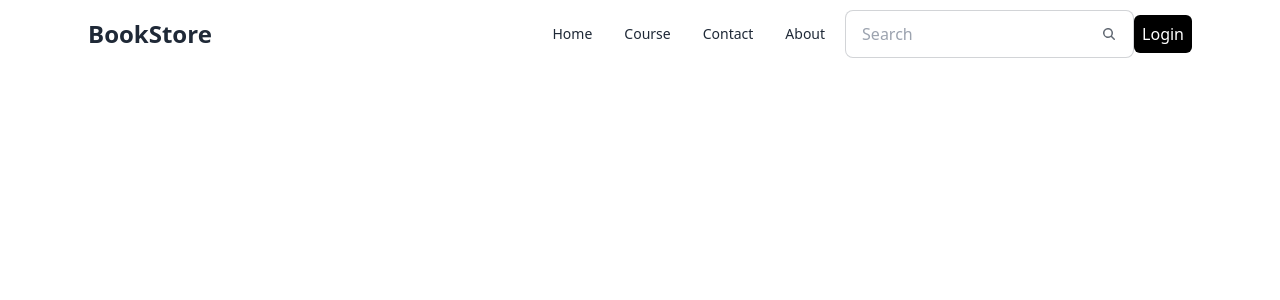
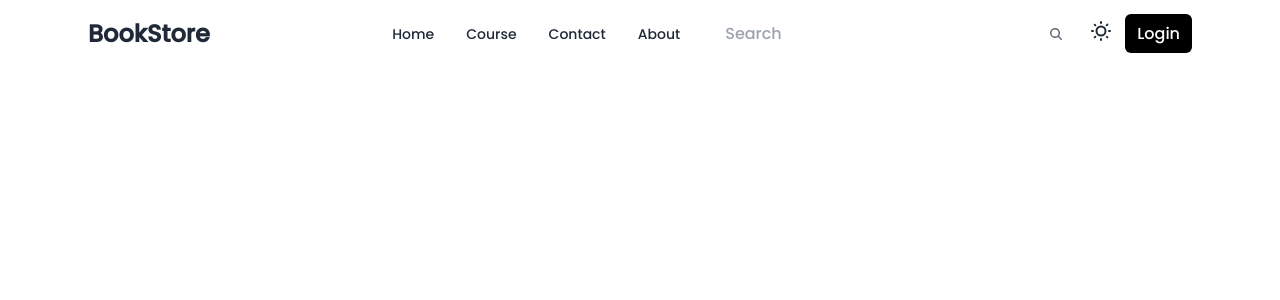
Before and after one commit to TarunPatidar04/BookStore, a React app in the folder Frontend/: page / in a window 1280 px wide. Shown: the top 300 px of the page. Built offline with nearby package versions, Linux system fonts and the light colour scheme; the HTML template or start-up script is replaced by a standard one.

Commit message:
complete  design a Navbar component

```diff
--- a/Frontend/src/components/Navbar.jsx
+++ b/Frontend/src/components/Navbar.jsx
@@ -52,13 +52,17 @@
             </div>
             <a className="text-2xl font-bold cursor-pointer">BookStore</a>
           </div>
-          <div className="navbar-end">
+          <div className="navbar-end space-x-3">
             <div className="navbar-center hidden lg:flex">
               <ul className="menu menu-horizontal px-1">{navItems}</ul>
             </div>
             <div className="hidden md:block">
-              <label className="input input-bordered flex items-center gap-2">
-                <input type="text" className="grow" placeholder="Search" />
+              <label className="input  px-3 py-2 border rounded-md flex items-center gap-2">
+                <input
+                  type="text"
+                  className="grow outline-none"
+                  placeholder="Search"
+                />
                 <svg
                   xmlns="http://www.w3.org/2000/svg"
                   viewBox="0 0 16 16"
@@ -73,8 +77,38 @@
                 </svg>
               </label>
             </div>
+            <div>
+              <label className="swap swap-rotate">
+                {/* this hidden checkbox controls the state */}
+                <input
+                  type="checkbox"
+                  className="theme-controller"
+                  value="synthwave"
+                />
+
+                {/* sun icon */}
+                <svg
+                  className="swap-off fill-current w-6 h-6"
+                  xmlns="http://www.w3.org/2000/svg"
+                  viewBox="0 0 24 24"
+                >
+                  <path d="M5.64,17l-.71.71a1,1,0,0,0,0,1.41,1,1,0,0,0,1.41,0l.71-.71A1,1,0,0,0,5.64,17ZM5,12a1,1,0,0,0-1-1H3a1,1,0,0,0,0,2H4A1,1,0,0,0,5,12Zm7-7a1,1,0,0,0,1-1V3a1,1,0,0,0-2,0V4A1,1,0,0,0,12,5ZM5.64,7.05a1,1,0,0,0,.7.29,1,1,0,0,0,.71-.29,1,1,0,0,0,0-1.41l-.71-.71A1,1,0,0,0,4.93,6.34Zm12,.29a1,1,0,0,0,.7-.29l.71-.71a1,1,0,1,0-1.41-1.41L17,5.64a1,1,0,0,0,0,1.41A1,1,0,0,0,17.66,7.34ZM21,11H20a1,1,0,0,0,0,2h1a1,1,0,0,0,0-2Zm-9,8a1,1,0,0,0-1,1v1a1,1,0,0,0,2,0V20A1,1,0,0,0,12,19ZM18.36,17A1,1,0,0,0,17,18.36l.71.71a1,1,0,0,0,1.41,0,1,1,0,0,0,0-1.41ZM12,6.5A5.5,5.5,0,1,0,17.5,12,5.51,5.51,0,0,0,12,6.5Zm0,9A3.5,3.5,0,1,1,15.5,12,3.5,3.5,0,0,1,12,15.5Z" />
+                </svg>
+
+                {/* moon icon */}
+                <svg
+                  className="swap-on fill-current w-6 h-6"
+                  xmlns="http://www.w3.org/2000/svg"
+                  viewBox="0 0 24 24"
+                >
+                  <path d="M21.64,13a1,1,0,0,0-1.05-.14,8.05,8.05,0,0,1-3.37.73A8.15,8.15,0,0,1,9.08,5.49a8.59,8.59,0,0,1,.25-2A1,1,0,0,0,8,2.36,10.14,10.14,0,1,0,22,14.05,1,1,0,0,0,21.64,13Zm-9.5,6.69A8.14,8.14,0,0,1,7.08,5.22v.27A10.15,10.15,0,0,0,17.22,15.63a9.79,9.79,0,0,0,2.1-.22A8.11,8.11,0,0,1,12.14,19.73Z" />
+                </svg>
+              </label>
+            </div>
             <div className="">
-              <a className="bg-black text-white px-2 py-2 rounded-md hover:bg-slate-800 duration-300 cursor-pointer">Login</a>
+              <a className="bg-black text-white px-3 py-2 rounded-md hover:bg-slate-800 duration-300 cursor-pointer">
+                Login
+              </a>
             </div>
           </div>
         </div>
--- a/Frontend/src/index.css
+++ b/Frontend/src/index.css
@@ -1,3 +1,9 @@
+@import url("https://fonts.googleapis.com/css2?family=Fredoka:wght@300..700&family=Poppins:wght@500&display=swap");
+
 @tailwind base;
 @tailwind components;
 @tailwind utilities;
+
+body {
+  font-family: "Poppins", sans-serif;
+}
```
